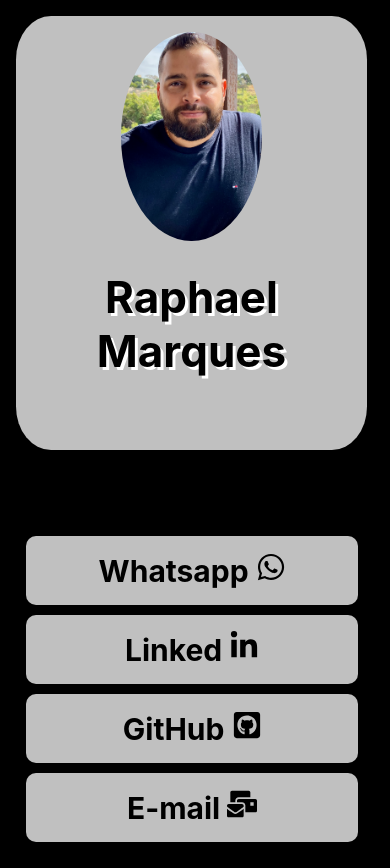
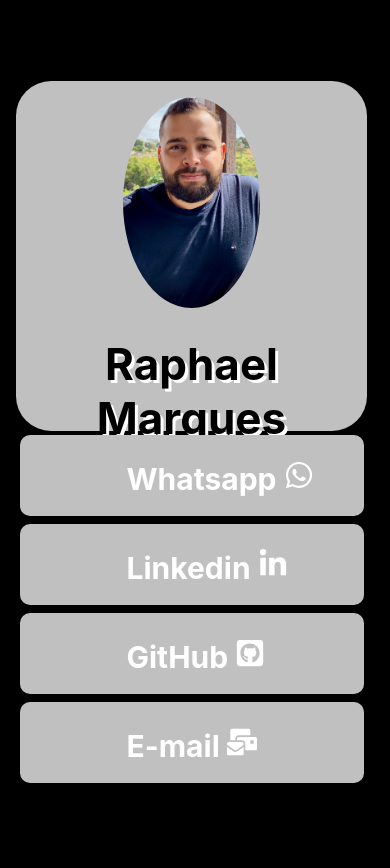
Before and after one commit to raphhaelm/CARDs, a React (Vite) app: page / in a window 390 px wide. Shown: the top 868 px of the page. Built offline with nearby package versions, Linux system fonts and the light colour scheme.

Commit message:
UPDATE
Criei pag versao WEB

```diff
--- a/index.html
+++ b/index.html
@@ -2,7 +2,6 @@
 <html lang="pt-br">
   <head>
     <meta charset="UTF-8" />
-    <link rel="icon" type="image/svg+xml" href="/src/favicon.svg" />
     <meta name="viewport" content="width=device-width, initial-scale=1.0" />
     <title>Rapha Marques</title>
   </head>
--- a/src/components/Main/Main.jsx
+++ b/src/components/Main/Main.jsx
@@ -4,21 +4,44 @@
 import { FaWhatsapp, FaLinkedinIn, FaMailBulk, FaGithubSquare } from 'react-icons/fa'
 
 function Main() {
+    function backgroundWhatsapp(e) {
+        e.target.style.background = "#25D366"
+    }
+    function backgroundLinkedin(e) {
+        e.target.style.backgroundColor = "#0077b5"
+    }
+    function backgroundGithub(e) {
+        e.target.style.background = "#272b33"
+    }
+    function backgroundEmail(e) {
+        e.target.style.background = "#8B0000"
+    }
+    function out(e) {
+        console.log('Foudasse')
+
+
+    }
     return (
         <div className={styles.container}>
-            <header>
-                <section></section>
-                <h1>Raphael Marques</h1>
+            <header className={styles.header}>
+                <div>
+                    <section></section>
+                    <h1>Raphael Marques</h1>
+                </div>
+                <div>
+                    <p>
+                        Desenvolvedor web fullstack, 30 anos,<br /> Belo Horizonte /MG. <br />
+                        Atuo como técnico em informáica há 10 anos.  <br />
+                        Estudei Javascript, HTML5, CSS3, Node.js, SQL, ReactJs e Express no curso de desenvolvedor web da Resilia Educação.
+                    </p>
+                </div>
             </header>
             <main>
-                <Span href="https://api.whatsapp.com/send/?phone=5531991881701&text&app_absent=0" text='Whatsapp' icon={<FaWhatsapp />} />
-
-                <Span href="https://www.linkedin.com/in/raphhael-m/" text='Linked' icon={<FaLinkedinIn />} />
-                <Span href="https://github.com/raphhaelm" text='GitHub' icon={<FaGithubSquare />} />
-                <Span href="mailto:rmarquescomputadores@gmail.com" text='E-mail' icon={<FaMailBulk />} />
+                <Span href="https://api.whatsapp.com/send/?phone=5531991881701&text&app_absent=0" text='Whatsapp' icon={<FaWhatsapp />} color={backgroundWhatsapp} />
+                <Span href="https://www.linkedin.com/in/raphhael-m/" text='Linkedin' icon={<FaLinkedinIn />} color={backgroundLinkedin} />
+                <Span href="https://github.com/raphhaelm" text='GitHub' icon={<FaGithubSquare />} color={backgroundGithub} />
+                <Span href="mailto:rmarquescomputadores@gmail.com" text='E-mail' icon={<FaMailBulk />} color={backgroundEmail} />
             </main>
-
-
         </div>
     )
 }
--- a/src/components/Main/Main.module.css
+++ b/src/components/Main/Main.module.css
@@ -1,18 +1,11 @@
 .container {
-    width: 80vw;
-    height: 90vh;
+    width: 100vw;
+    height: 99vh;
     display: flex;
     flex-direction: column;
-}
-
-@media (max-width: 991px) {
-    .container {
-        justify-content: space-between;
     padding: 1em;
-        height: 99vh;
-        width: 100vw;
-        background-color: black;
-
+    justify-content: space-around;
+    background-color: rgb(0, 0, 0);
 }
 
 .container h1 {
@@ -24,18 +17,54 @@
     background-image: url('../../assents/profile.jpeg');
     background-size: cover;
     background-repeat: no-repeat;
-        width: 40%;
-        height: 50%;
+    width: 15vw;
+    height: 30vh;
     border-radius: 50%;
 }
+
 .container header {
     padding-top: 1em;
     display: flex;
-        flex-direction: column;
     align-items: center;
-        width: 90%;
+    width: 96%;
     height: 50%;
-        border-radius: 10%;
+    border-radius: 20px;
     background-color: silver;
 }
+.header div {
+    width: 50%;
+    display: flex;
+    flex-direction: column;
+    justify-content: center;
+    align-items: center;
+    text-align: center;
+    font-size: 25px;
+
 }
+.container main {
+    display: flex;
+    flex-wrap: wrap;
+}
+.header p {
+    padding: 20px;
+}
+
+@media (max-width: 991px) {
+    .container {
+        justify-content:  center;
+    }
+    .container section {
+        width: 35vw;
+        height: 25vh;
+    }
+
+    .container header {
+        width: 90%;
+        height: 40%;
+        border-radius: 10%;
+        flex-direction: column;
+    }
+    .header p {
+        display: none;
+    }
+}
--- a/src/components/Span/Span.jsx
+++ b/src/components/Span/Span.jsx
@@ -1,10 +1,24 @@
 import React from 'react';
 import styles from './Span.module.css'
+import { FaWhatsapp, FaLinkedinIn, FaMailBulk, FaGithubSquare } from 'react-icons/fa'
 
 function Span(props) {
+
     return (
-        <div className={styles.container}>
-            <a style={{backgroundColor: props.color}} href={props.href}><span>{props.text} {props.icon}</span></a>
+        <div onMouseOver={props.color} onMouseOut={props.mouseOut} className={styles.container} >
+            <div  className={styles.text} >
+                <a href={props.href}>
+                    <span>
+                        {props.text}&nbsp;
+                    </span>
+                    <i>
+                        {props.icon}
+                    </i>
+                </a>
+
+            </div>
+
+
         </div>
 
     )
--- a/src/components/Span/Span.module.css
+++ b/src/components/Span/Span.module.css
@@ -1,24 +1,64 @@
-@media (max-width: 991px) {
 .container {
+    column-gap: 25px;
+    display: flex;
     padding: 1em;
     height: auto;
-        width: 77vw;
-        margin: 10px;
+    width: 45.5vw;
+    margin: 2px;
     justify-content: center;
     background-color: silver;
     border-radius: 10px;
+}
+.container span, .container i{
+
+    color: #FFFFFF;
+}
+.container a{
+    display: inline-flex;
+    align-items: center;
+    transition-property:
+    outline-offset, outline-color, background-color;
+    transition-duration: .25s;
 
 }
+.container:hover{
+    animation: shake .25s;
+    outline-offset: 4px;
+    outline-color: #a02d76;
+}
+
+.text {
+    width: 70%;
+    font-size: 40px;
+}
 .container a {
+    width: 60%;
     text-decoration: none;
     font-size: 30px;
     font-weight: 700;
     color: black;
 }
+
 .container :active {
     text-decoration: none;
 }
-    .container:hover{
-        background-color: rgb(244, 244, 244);
+
+
+@media (max-width: 991px) {
+    .container {
+        width: 80vw;
+        margin: 4px;
     }
+
+    .text {
+        width: 70%;
     }
+
+}
+@keyframes shake {
+    10%{transform: rotate(0.8deg);}
+    20%{transform: rotate(-0.8deg);}
+    30%{transform: rotate(0.8deg);}
+    40%{transform: rotate(-0.8deg);}
+
+}
```
Lines whose indentation alone changed are shown as unchanged.
